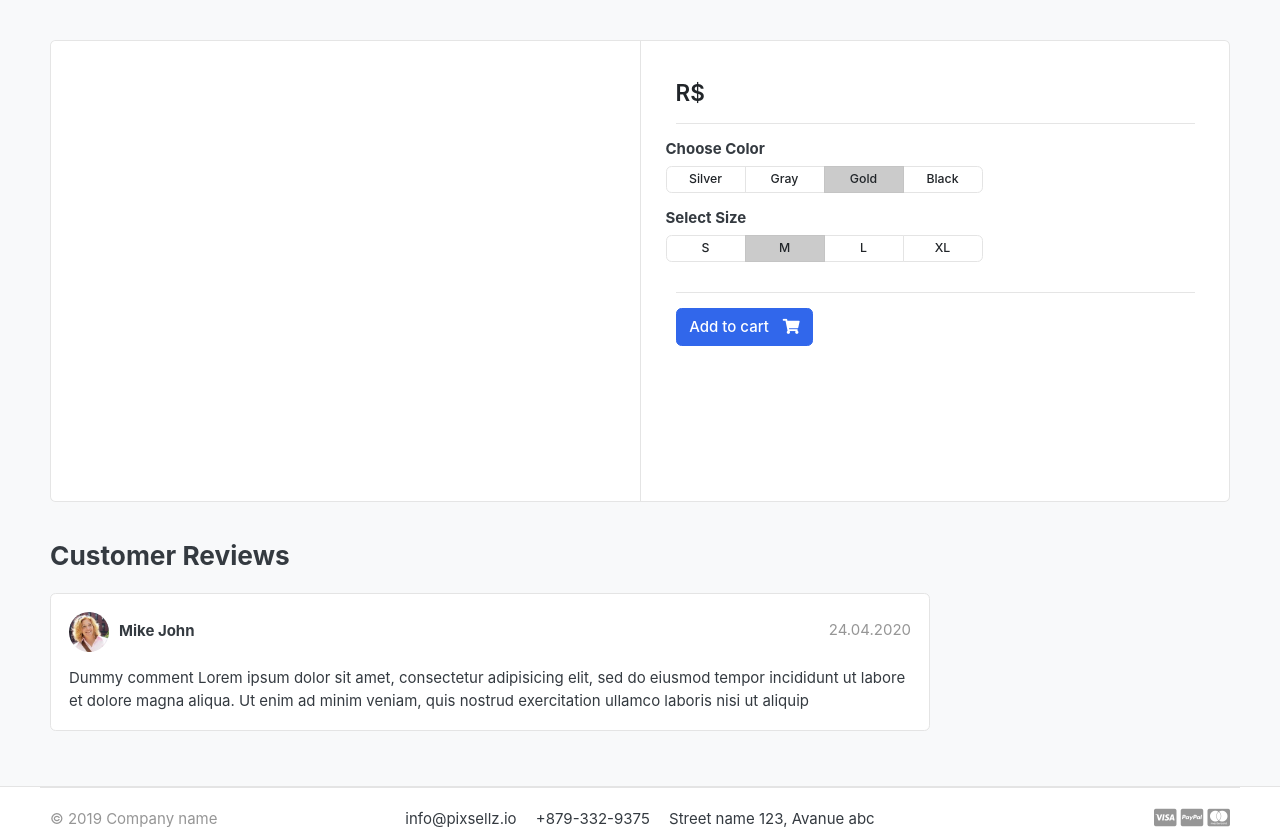
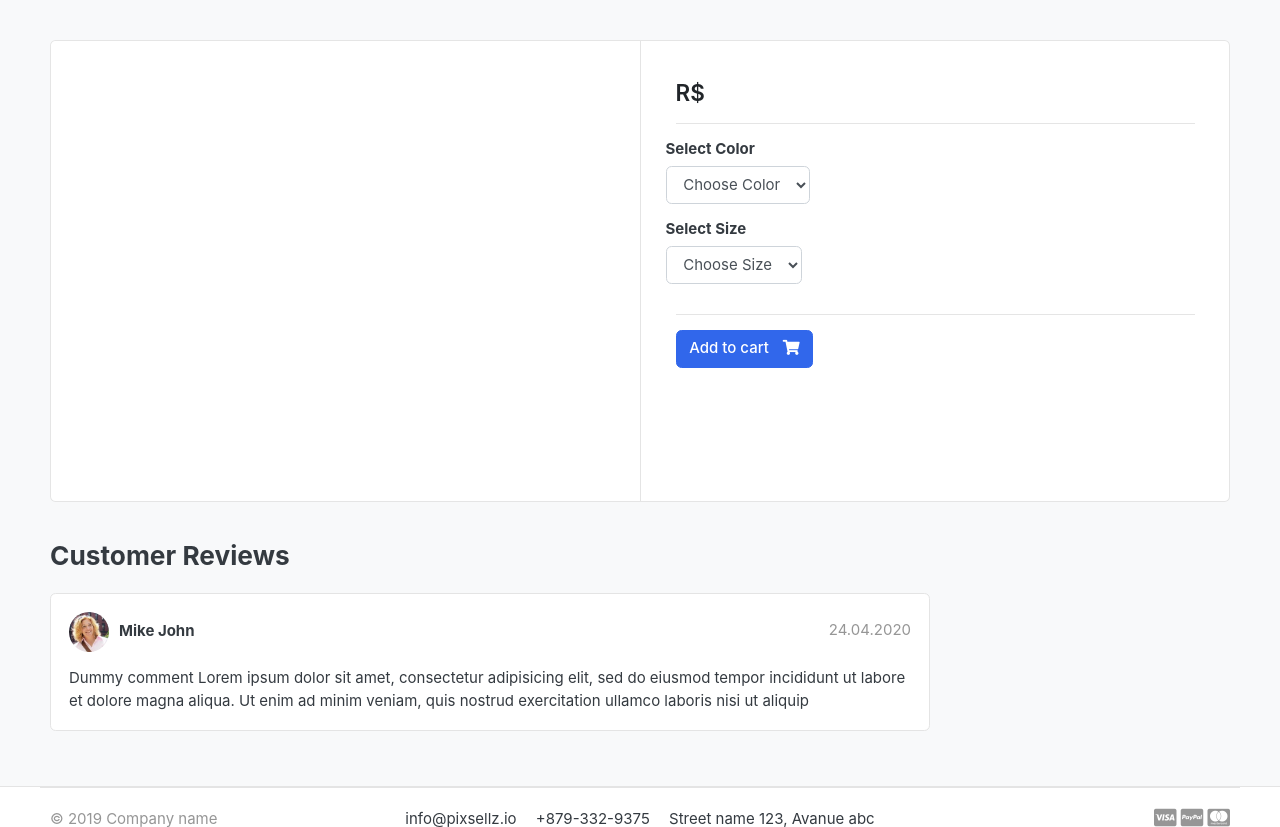
Before and after one commit to samantaProspero/GreatKart, a Django app: template templates/store/product_detail.html in a window 1280 px wide. Shown: the part 118-945 px from the top of the page. Run offline with Django 4.2, Linux system fonts and the light colour scheme; the template is opened without the code that fills it, so the values that code supplies are empty; some libraries are stand-ins or nearby versions; some web fonts are replaced.

Commit message:
variação de produto

```diff
--- a/carts/views.py
+++ b/carts/views.py
@@ -16,6 +16,11 @@ def _cart_id(request):
 
 
 def add_cart(request, product_id):
+    if request.method == 'POST':
+        color = request.POST['color']
+        size = request.POST['size']
+        print(color, size)
+
     product = Product.objects.get(id=product_id)
     try:
         cart = Cart.objects.get(cart_id=_cart_id(request))
--- a/templates/store/product_detail.html
+++ b/templates/store/product_detail.html
@@ -12,60 +12,50 @@
               <div class="img-big-wrap">
                 <a href="#"><img src="{{single_product.images.url}}"></a>
               </div> <!-- img-big-wrap.// -->
-
             </article> <!-- gallery-wrap .end// -->
           </aside>
           <main class="col-md-6 border-left">
+            <form action="{% url 'add_cart' single_product.id %}" method="POST">
+              {% csrf_token %}
               <article class="content-body">
-
                 <h2 class="title">{{single_product.product_name}}</h2>
-
                 <div class="mb-3">
                   <var class="price h4">R$ {{single_product.price}}</var>
                 </div>
-
                 <p>{{single_product.description}}</p>
-
-
                 <hr>
                 <div class="row">
                   <div class="item-option-select">
-        <h6>Choose Color</h6>
-        <div class="btn-group btn-group-sm btn-group-toggle" data-toggle="buttons">
-          <label class="btn btn-light">
-            <input type="radio" name="radio_color"> Silver
-          </label>
-          <label class="btn btn-light">
-            <input type="radio" name="radio_color" > Gray
-          </label>
-          <label class="btn btn-light active">
-            <input type="radio" name="radio_color checked"> Gold
-          </label>
-          <label class="btn btn-light">
-            <input type="radio" name="radio_color"> Black
-          </label>
-        </div>
+                    <h6>Select Color</h6>
+                    <select name="color" class="form-control" required>
+                      <option value="" disabled selected>Choose Color</option>
+                      {% for i in single_product.variation_set.colors %}
+                      <option value="{{i.variation_value | lower}}">{{i.variation_value | capfirst}}</option>
+                      {% endfor %}
+                    </select>
                   </div>
                 </div> <!-- row.// -->
                 <div class="row">
                   <div class="item-option-select">
                     <h6>Select Size</h6>
-        <div class="btn-group btn-group-sm btn-group-toggle" data-toggle="buttons">
-          <label class="btn btn-light">
-            <input type="radio" name="radio_color"> S
-          </label>
-          <label class="btn btn-light active">
-            <input type="radio" name="radio_color" checked> M
-          </label>
-          <label class="btn btn-light">
-            <input type="radio" name="radio_color"> L
-          </label>
-          <label class="btn btn-light">
-            <input type="radio" name="radio_color"> XL
-          </label>
-        </div>
+                    <select name="size" class="form-control" required>
+                      <option value="" disabled selected>Choose Size</option>
+                      {% for i in single_product.variation_set.sizes %}
+                      <option value="{{i.variation_value | lower}}">{{i.variation_value | capfirst}}</option>
+                      {% endfor %}
+                    </select>
                   </div>
                 </div> <!-- row.// -->
+                {% comment %} <div class="row">
+                  <div class="item-option-select">
+                    <h6>Select Size</h6>
+                    <select name="size" class="form-control">
+                      <option value="small">Small</option>
+                      <option value="medium">Medium</option>
+                      <option value="large">Large</option>
+                    </select>
+                  </div>
+                </div> <!-- row.// --> {% endcomment %}
                 <hr>
                 {% if single_product.stock <= 0 %}
                   <h5 class="text-danger">Out of Stock </h5>
@@ -77,11 +67,12 @@
 
                   {% else %}
 
-          <a href="{% url 'add_cart' single_product.id %}" class="btn  btn-primary"> <span class="text">Add to cart</span> <i class="fas fa-shopping-cart"></i>  </a>
+                    <button type="submit" class="btn  btn-primary"> <span class="text">Add to cart</span> <i class="fas fa-shopping-cart"></i>  </button>
 
                   {% endif %}
                 {% endif %}
               </article> <!-- product-info-aside .// -->
+            </form>
           </main> <!-- col.// -->
         </div> <!-- row.// -->
       </div> <!-- card.// -->
@@ -91,12 +82,9 @@
 
       <div class="row">
         <div class="col-md-9">
-
           <header class="section-heading">
             <h3>Customer Reviews </h3>
-
           </header>
-
           <article class="box mb-3">
             <div class="icontext w-100">
               <img src="{% static './images/avatars/avatar1.jpg' %}" class="img-xs icon rounded-circle">
@@ -114,13 +102,8 @@
               </p>
             </div>
           </article>
-
-
-
         </div> <!-- col.// -->
       </div> <!-- row.// -->
-
-
     </div> <!-- container .//  -->
   </section>
 <!-- ========================= SECTION CONTENT END// ========================= -->
```
Also changed, not shown: store/admin.py (+8 -1 lines), store/models.py (+23 -0 lines), store/migrations/0003_variation.py (added). Lines whose indentation alone changed are shown as unchanged.
